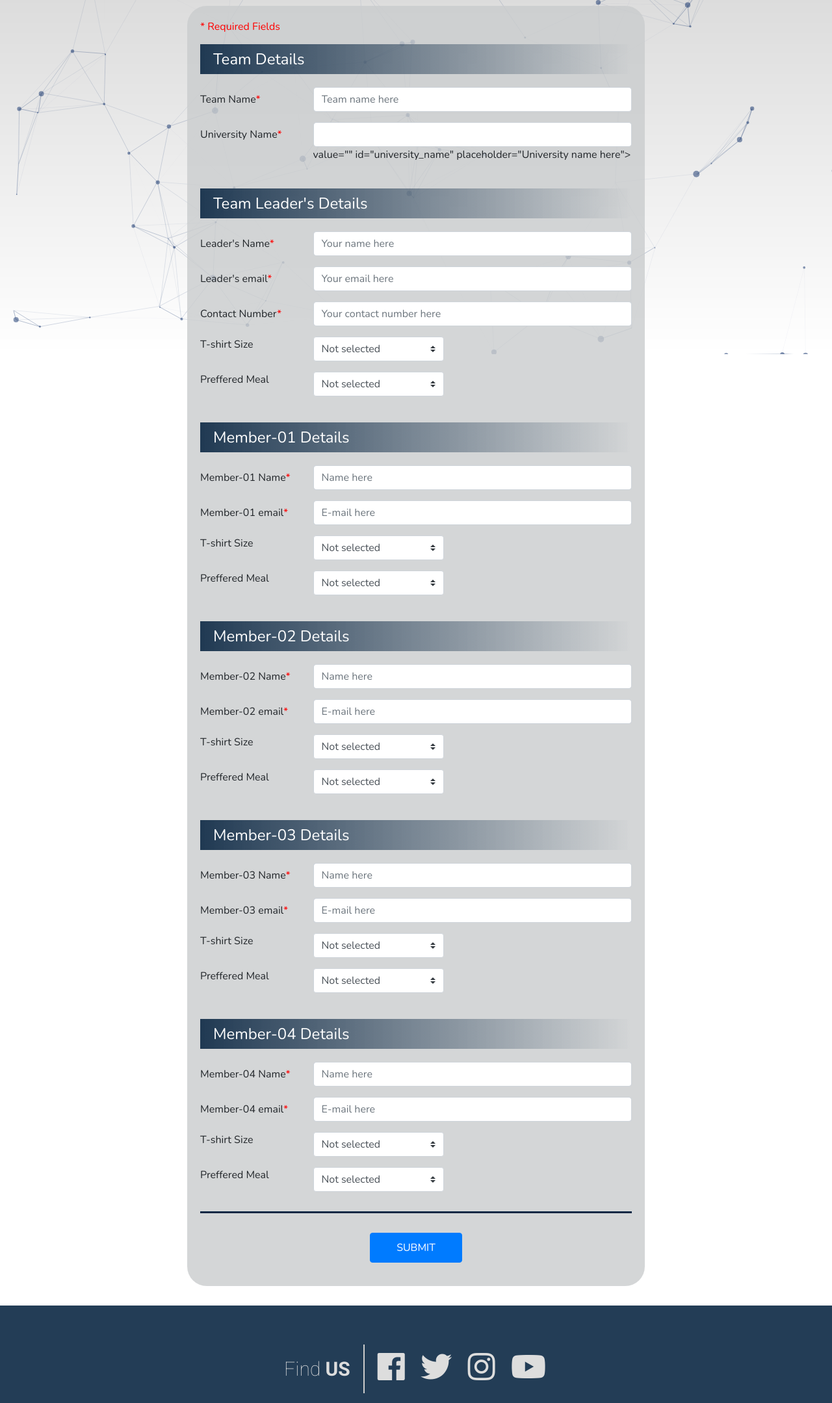
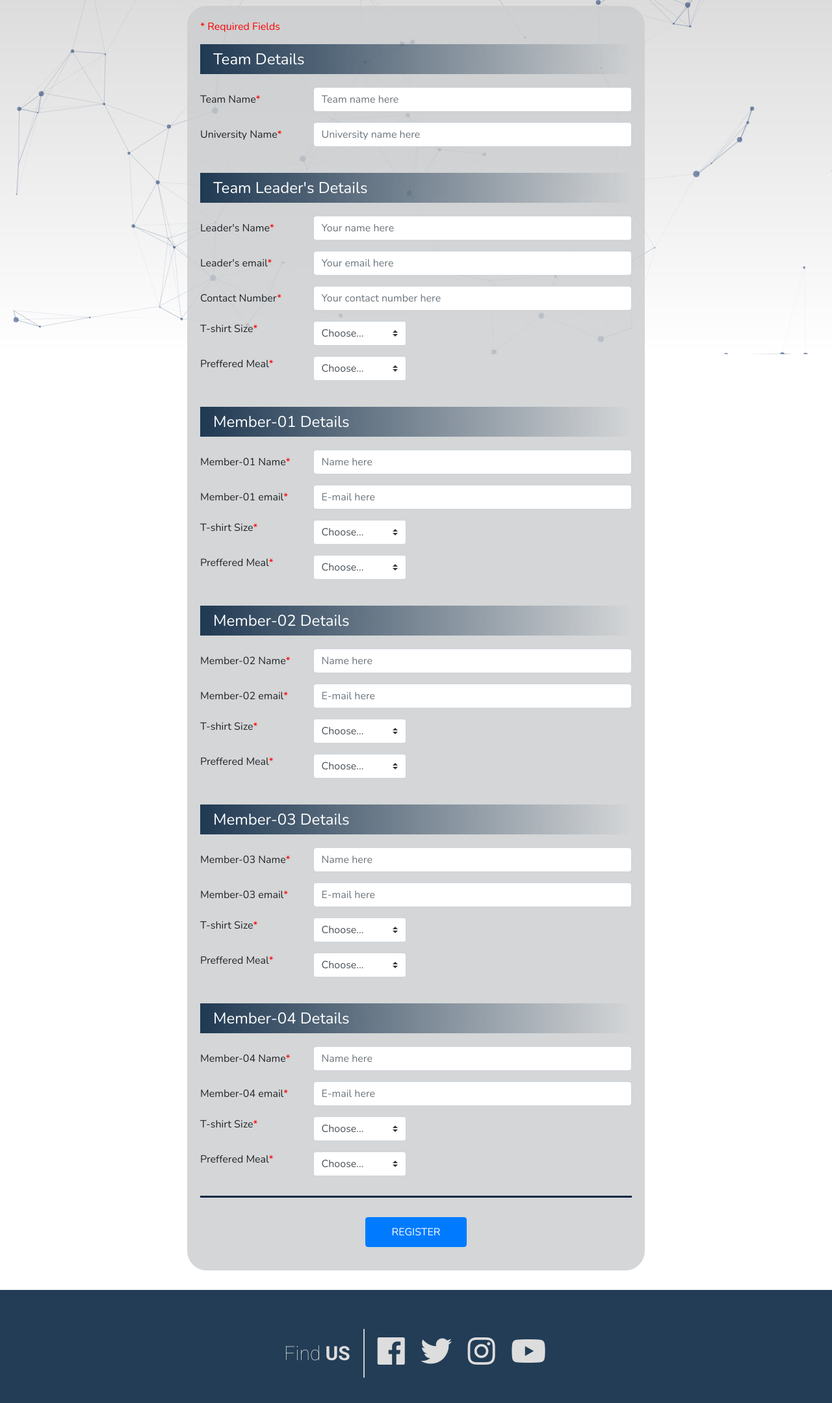
Before and after one commit to BhathiyaTK/SUSL-Virtual-Rival-official-website, a PHP site: page /register.php in a window 1280 px wide. Shown: the part 255-2414 px from the top of the page at 65% size. Run offline with PHP 8.4, Linux system fonts and the light colour scheme; some libraries are stand-ins or nearby versions; some web fonts are replaced.

Commit message:
added front-end jquery form validation

```diff
--- a/register.php
+++ b/register.php
@@ -24,10 +24,105 @@
 	<script src="https://code.jquery.com/jquery-3.3.1.min.js"></script>
 	<script src="https://code.jquery.com/jquery-3.3.1.js"></script>
 	<script src="https://stackpath.bootstrapcdn.com/bootstrap/4.1.3/js/bootstrap.min.js"></script>
+	<script src="https://cdn.jsdelivr.net/jquery.validation/1.15.1/jquery.validate.min.js"></script>
 	<link rel="icon" href="images/VR-logo-1.png">
 	<title>Virtual Rival | Registration</title>
 </head>
 <body>
+	<style type="text/css">
+		input:not([type="file"]).error,
+		textarea.error,
+		select.error {
+		  border: 1px solid red !important;
+		}
+
+		input:not([type="file"]).no-error,
+		textarea.no-error,
+		select.no-error {
+		  border: 1px solid green !important;
+		}
+
+		form .error {
+		  color: red;
+		  font-size: small;
+		}
+	</style>
+    <script type="text/javascript">
+        $(document).ready(function(){
+            $("#registration_form").validate({
+            	rules: {
+            		team_name: "required",
+            		university_name: "required",
+            		leader_name: "required",
+            		leader_email: "required",
+            		leader_phone: "required",
+            		leader_t_shirt: "required",
+            		leader_food: "required",
+            		member1_name: "required",
+            		member1_email: "required",
+            		member1_t_shirt: "required",
+            		member1_food: "required",
+            		member2_name: "required",
+            		member2_email: "required",
+            		member2_t_shirt: "required",
+            		member2_food: "required",
+            		member3_name: "required",
+            		member3_email: "required",
+            		member3_t_shirt: "required",
+            		member3_food: "required",
+            		member4_name: "required",
+            		member4_email: "required",
+            		member4_t_shirt: "required",
+            		member4_food: "required"
+            	},
+        		messages: {
+			      	team_name: "Team name is required",
+			      	university_name: "University name is required",
+			      	leader_name: "Please enter leader's name",
+			      	leader_email: "Please enter a valid email address",
+			      	leader_phone: "Please enter mobile number",
+			      	leader_t_shirt: "This field is required",
+			      	leader_food: "This field is required",
+			      	member1_name: "Please enter member-01's name",
+			      	member1_email: "Please enter a valid email address",
+			      	member1_t_shirt: "This field is required",
+			      	member1_food: "This field is required",
+			      	member2_name: "Please enter member-02's name",
+			      	member2_email: "Please enter a valid email address",
+			      	member2_t_shirt: "This field is required",
+			      	member2_food: "This field is required",
+			      	member3_name: "Please enter member-03's name",
+			      	member3_email: "Please enter a valid email address",
+			      	member3_t_shirt: "This field is required",
+			      	member3_food: "This field is required",
+			      	member4_name: "Please enter member-04's name",
+			      	member4_email: "Please enter a valid email address",
+			      	member4_t_shirt: "This field is required",
+			      	member4_food: "This field is required",
+			    },
+
+			    submitHandler: function(form) {
+			      	form.submit();
+			    }
+            });
+
+            $("#leader_contact_no").keydown(function (e) {
+		        // Allow: backspace, delete, tab, escape, enter and .
+		        if ($.inArray(e.keyCode, [46, 8, 9, 27, 13, 110]) !== -1 ||
+		             // Allow: Ctrl+A, Command+A
+		            (e.keyCode === 65 && (e.ctrlKey === true || e.metaKey === true)) ||
+		             // Allow: home, end, left, right, down, up
+		            (e.keyCode >= 35 && e.keyCode <= 40)) {
+		                 // let it happen, don't do anything
+		                 return;
+		        }
+		        // Ensure that it is a number and stop the keypress
+		        if ((e.shiftKey || (e.keyCode < 48 || e.keyCode > 57)) && (e.keyCode < 96 || e.keyCode > 105)) {
+		            e.preventDefault();
+		        }
+		    });
+        });
+    </script>
 
 	<div>
 		<div id="particles-js"></div>
@@ -40,7 +135,7 @@
 					</div>
 				</div>
 				<div class="reg-container-div" id="registration-form-div">
-					<form action="process.php" method="POST">
+					<form action="process.php" method="POST" id="registration_form">
 						<!--Team details part-->
 						<div id="required-text-div">
 							* Required Fields
@@ -57,7 +152,7 @@
 					  	<div class="form-group row">
 						    <label for="university_name" class="col-sm-3 col-form-label">University Name<span>*</span></label>
 						    <div class="col-sm-9">
-						      	<input type="text" class="form-control" name="university_name"> value="<?php $university_name ?>" id="university_name" placeholder="University name here">
+						      	<input type="text" class="form-control" name="university_name" value="<?php $university_name ?>" id="university_name" placeholder="University name here">
 						    </div>
 					  	</div>
 					  	<br>
@@ -80,33 +175,33 @@
 					  	<div class="form-group row">
 						    <label for="leader_contact_no" class="col-sm-3 col-form-label">Contact Number<span>*</span></label>
 						    <div class="col-sm-9">
-						      	<input type="text" class="form-control bfh-phone" data-format="ddd ddd dddd" id="leader_contact_no" name="leader_phone" value="<?php $leader_phone ?>" placeholder="Your contact number here">
+						      	<input type="text" class="form-control" id="leader_contact_no" name="leader_phone" value="<?php $leader_phone ?>" placeholder="Your contact number here">
 						    </div>
 					  	</div>
 					  	<fieldset class="form-group">
 						    <div class="row">
-						      	<legend class="col-form-label col-sm-3 pt-0">T-shirt Size</legend>
-						      	<div class="col-sm-4">
+						      	<legend class="col-form-label col-sm-3 pt-0">T-shirt Size<span>*</span></legend>
+						      	<div class="col-sm-3">
 						      		<select class="custom-select" name="leader_t_shirt">
-									  	<option selected>Not selected</option>
-									  	<option value="<?php $xs ?>">XS</option>
-									  	<option value="<?php $s ?>">S</option>
-									  	<option value="<?php $m ?>">M</option>
-									  	<option value="<?php $l ?>">L</option>
-									  	<option value="<?php $xl ?>">XL</option>
-									  	<option value="<?php $xxl ?>">XXL</option>
+						      			<option value="" selected>Choose...</option>
+									  	<option value="XS">XS</option>
+									  	<option value="S">S</option>
+									  	<option value="M">M</option>
+									  	<option value="L">L</option>
+									  	<option value="XL">XL</option>
+									  	<option value="XXL">XXL</option>
 									</select>
 						      	</div>
 						    </div>
 						  </fieldset>
 					  	<fieldset class="form-group">
 						    <div class="row">
-						      	<legend class="col-form-label col-sm-3 pt-0">Preffered Meal</legend>
-						      	<div class="col-sm-4">
+						      	<legend class="col-form-label col-sm-3 pt-0">Preffered Meal<span>*</span></legend>
+						      	<div class="col-sm-3">
 						      		<select class="custom-select" name="leader_food">
-									  	<option selected>Not selected</option>
-									  	<option value="<?php $vegi ?>">Vegi</option>
-									  	<option value="<?php $non_vegi ?>">Non-Vegi</option>
+									  	<option value="" selected>Choose...</option>
+									  	<option value="Vegi">Vegi</option>
+									  	<option value="Non-Vegi">Non-Vegi</option>
 									</select>
 						      	</div>
 						    </div>
@@ -132,28 +227,28 @@
 					  	</div>
 					  	<fieldset class="form-group">
 						    <div class="row">
-						      	<legend class="col-form-label col-sm-3 pt-0">T-shirt Size</legend>
-						      	<div class="col-sm-4">
+						      	<legend class="col-form-label col-sm-3 pt-0">T-shirt Size<span>*</span></legend>
+						      	<div class="col-sm-3">
 						      		<select class="custom-select" name="member1_t_shirt">
-									  	<option selected>Not selected</option>
-									  	<option value="<?php $xs ?>">XS</option>
-									  	<option value="<?php $s ?>">S</option>
-									  	<option value="<?php $m ?>">M</option>
-									  	<option value="<?php $l ?>">L</option>
-									  	<option value="<?php $xl ?>">XL</option>
-									  	<option value="<?php $xxl ?>">XXL</option>
+						      			<option value="" selected>Choose...</option>
+									  	<option value="XS">XS</option>
+									  	<option value="S">S</option>
+									  	<option value="M">M</option>
+									  	<option value="L">L</option>
+									  	<option value="XL">XL</option>
+									  	<option value="XXL">XXL</option>
 									</select>
 						      	</div>
 						    </div>
 						  </fieldset>
 					  	<fieldset class="form-group">
 						    <div class="row">
-						      	<legend class="col-form-label col-sm-3 pt-0">Preffered Meal</legend>
-						      	<div class="col-sm-4">
+						      	<legend class="col-form-label col-sm-3 pt-0">Preffered Meal<span>*</span></legend>
+						      	<div class="col-sm-3">
 						      		<select class="custom-select" name="member1_food">
-									  	<option selected>Not selected</option>
-									  	<option value="<?php $vegi ?>">Vegi</option>
-									  	<option value="<?php $non_vegi ?>">Non-Vegi</option>
+									  	<option value="" selected>Choose...</option>
+									  	<option value="Vegi">Vegi</option>
+									  	<option value="Non-Vegi">Non-Vegi</option>
 									</select>
 						      	</div>
 						    </div>
@@ -179,28 +274,28 @@
 					  	</div>
 					  	<fieldset class="form-group">
 						    <div class="row">
-						      	<legend class="col-form-label col-sm-3 pt-0">T-shirt Size</legend>
-						      	<div class="col-sm-4">
+						      	<legend class="col-form-label col-sm-3 pt-0">T-shirt Size<span>*</span></legend>
+						      	<div class="col-sm-3">
 						      		<select class="custom-select" name="member2_t_shirt">
-									  	<option selected>Not selected</option>
-									  	<option value="<?php $xs ?>">XS</option>
-									  	<option value="<?php $s ?>">S</option>
-									  	<option value="<?php $m ?>">M</option>
-									  	<option value="<?php $l ?>">L</option>
-									  	<option value="<?php $xl ?>">XL</option>
-									  	<option value="<?php $xxl ?>">XXL</option>
+									  	<option value="" selected>Choose...</option>
+									  	<option value="XS">XS</option>
+									  	<option value="S">S</option>
+									  	<option value="M">M</option>
+									  	<option value="L">L</option>
+									  	<option value="XL">XL</option>
+									  	<option value="XXL">XXL</option>
 									</select>
 						      	</div>
 						    </div>
 						  </fieldset>
 					  	<fieldset class="form-group">
 						    <div class="row">
-						      	<legend class="col-form-label col-sm-3 pt-0">Preffered Meal</legend>
-						      	<div class="col-sm-4">
+						      	<legend class="col-form-label col-sm-3 pt-0">Preffered Meal<span>*</span></legend>
+						      	<div class="col-sm-3">
 						      		<select class="custom-select" name="member2_food">
-									  	<option selected>Not selected</option>
-									  	<option value="<?php $vegi ?>">Vegi</option>
-									  	<option value="<?php $non_vegi ?>">Non-Vegi</option>
+									  	<option value="" selected>Choose...</option>
+									  	<option value="Vegi">Vegi</option>
+									  	<option value="Non-Vegi">Non-Vegi</option>
 									</select>
 						      	</div>
 						    </div>
@@ -226,28 +321,28 @@
 					  	</div>
 					  	<fieldset class="form-group">
 						    <div class="row">
-						      	<legend class="col-form-label col-sm-3 pt-0">T-shirt Size</legend>
-						      	<div class="col-sm-4">
+						      	<legend class="col-form-label col-sm-3 pt-0">T-shirt Size<span>*</span></legend>
+						      	<div class="col-sm-3">
 						      		<select class="custom-select" name="member3_t_shirt">
-									  	<option selected>Not selected</option>
-									  	<option value="<?php $xs ?>">XS</option>
-									  	<option value="<?php $s ?>">S</option>
-									  	<option value="<?php $m ?>">M</option>
-									  	<option value="<?php $l ?>">L</option>
-									  	<option value="<?php $xl ?>">XL</option>
-									  	<option value="<?php $xxl ?>">XXL</option>
+									  	<option value="" selected>Choose...</option>
+									  	<option value="XS">XS</option>
+									  	<option value="S">S</option>
+									  	<option value="M">M</option>
+									  	<option value="L">L</option>
+									  	<option value="XL">XL</option>
+									  	<option value="XXL">XXL</option>
 									</select>
 						      	</div>
 						    </div>
 						  </fieldset>
 					  	<fieldset class="form-group">
 						    <div class="row">
-						      	<legend class="col-form-label col-sm-3 pt-0">Preffered Meal</legend>
-						      	<div class="col-sm-4">
+						      	<legend class="col-form-label col-sm-3 pt-0">Preffered Meal<span>*</span></legend>
+						      	<div class="col-sm-3">
 						      		<select class="custom-select" name="member3_food">
-									  	<option selected>Not selected</option>
-									  	<option value="<?php $vegi ?>">Vegi</option>
-									  	<option value="<?php $non_vegi ?>">Non-Vegi</option>
+									  	<option value="" selected>Choose...</option>
+									  	<option value="Vegi">Vegi</option>
+									  	<option value="Non-Vegi">Non-Vegi</option>
 									</select>
 						      	</div>
 						    </div>
@@ -273,28 +368,28 @@
 					  	</div>
 					  	<fieldset class="form-group">
 						    <div class="row">
-						      	<legend class="col-form-label col-sm-3 pt-0">T-shirt Size</legend>
-						      	<div class="col-sm-4">
+						      	<legend class="col-form-label col-sm-3 pt-0">T-shirt Size<span>*</span></legend>
+						      	<div class="col-sm-3">
 						      		<select class="custom-select" name="member4_t_shirt">
-									  	<option selected>Not selected</option>
-									  	<option value="<?php $xs ?>">XS</option>
-									  	<option value="<?php $s ?>">S</option>
-									  	<option value="<?php $m ?>">M</option>
-									  	<option value="<?php $l ?>">L</option>
-									  	<option value="<?php $xl ?>">XL</option>
-									  	<option value="<?php $xxl ?>">XXL</option>
+									  	<option value="" selected>Choose...</option>
+									  	<option value="XS">XS</option>
+									  	<option value="S">S</option>
+									  	<option value="M">M</option>
+									  	<option value="L">L</option>
+									  	<option value="XL">XL</option>
+									  	<option value="XXL">XXL</option>
 									</select>
 						      	</div>
 						    </div>
 						  </fieldset>
 					  	<fieldset class="form-group">
 						    <div class="row">
-						      	<legend class="col-form-label col-sm-3 pt-0">Preffered Meal</legend>
-						      	<div class="col-sm-4">
+						      	<legend class="col-form-label col-sm-3 pt-0">Preffered Meal<span>*</span></legend>
+						      	<div class="col-sm-3">
 						      		<select class="custom-select" name="member4_food">
-									  	<option selected>Not selected</option>
-									  	<option value="<?php $vegi ?>">Vegi</option>
-									  	<option value="<?php $non_vegi ?>">Non-Vegi</option>
+									  	<option value="" selected>Choose...</option>
+									  	<option value="Vegi">Vegi</option>
+									  	<option value="Non-Vegi">Non-Vegi</option>
 									</select>
 						      	</div>
 						    </div>
@@ -302,7 +397,7 @@
 						<div class="divider"></div>
 						<div class="form-group row" id="reg-submit-button-div">
 						    <div class="col-sm-12">
-						        <button name="submit" id="reg-button" type="submit" class="btn btn-primary">SUBMIT</button>
+						        <button name="submit" id="reg-button" type="submit" class="btn btn-primary">REGISTER</button>
 						    </div>
 						</div>
 					</form>
```
